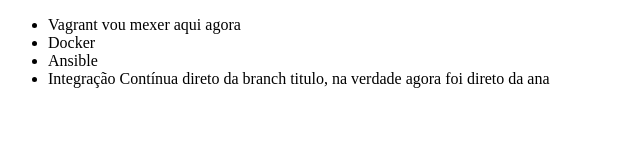
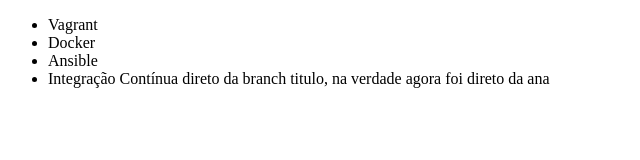
Before and after one commit to fsfariaspe/aula-git-github, a plain HTML site: page index.html in a window 1280 px wide. Shown: the whole page, without its empty margins (0-640 px from the left). Drawn offline with Linux system fonts and the light colour scheme.

Commit message:
Revert "Alterando código"
This reverts commit 8490ba9fcf99b0f05cc62c906b780bfc34895785.

```diff
--- a/index.html
+++ b/index.html
@@ -6,7 +6,7 @@
 </head>
 <body>
     <ul>
-        <li>Vagrant vou mexer aqui agora</li>
+        <li>Vagrant</li>
         <li>Docker</li>
         <li>Ansible</li>
         <li>Integração Contínua direto da branch titulo, na verdade agora foi direto da ana</li>
```
